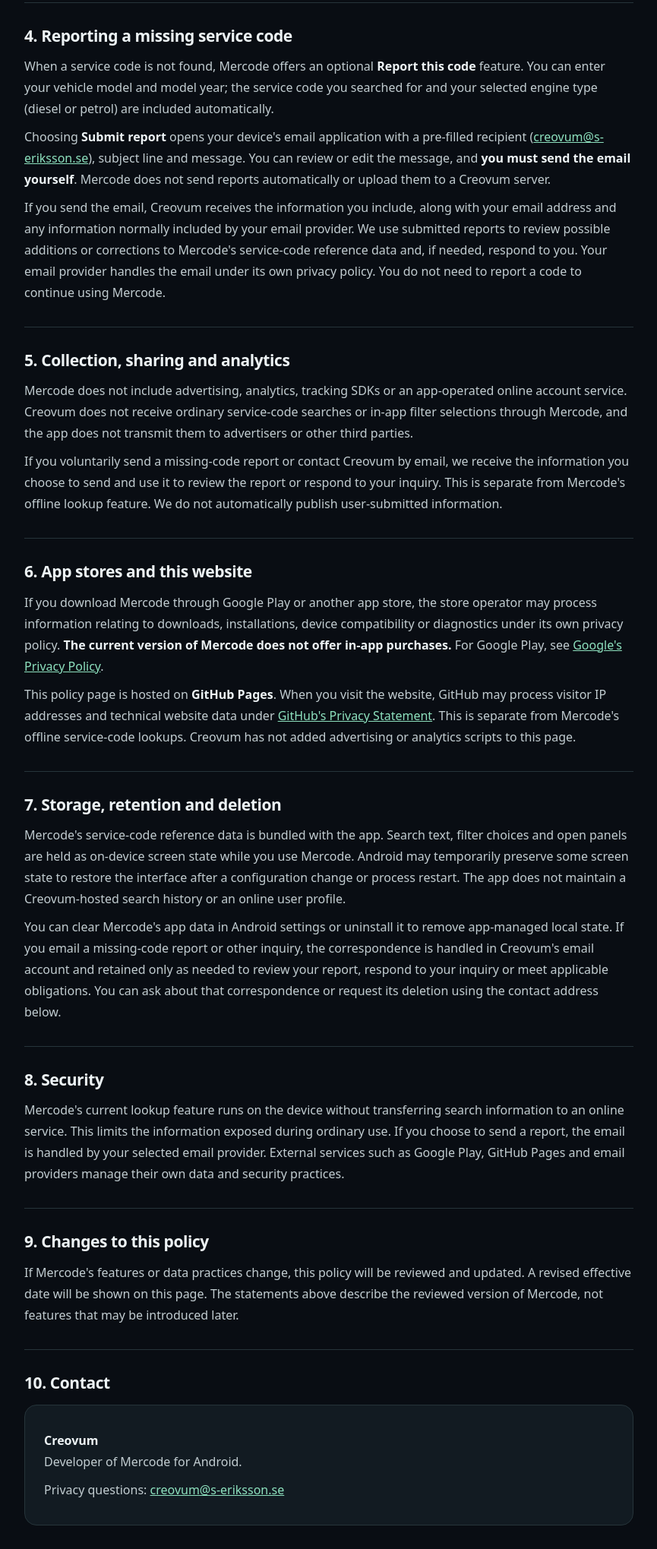
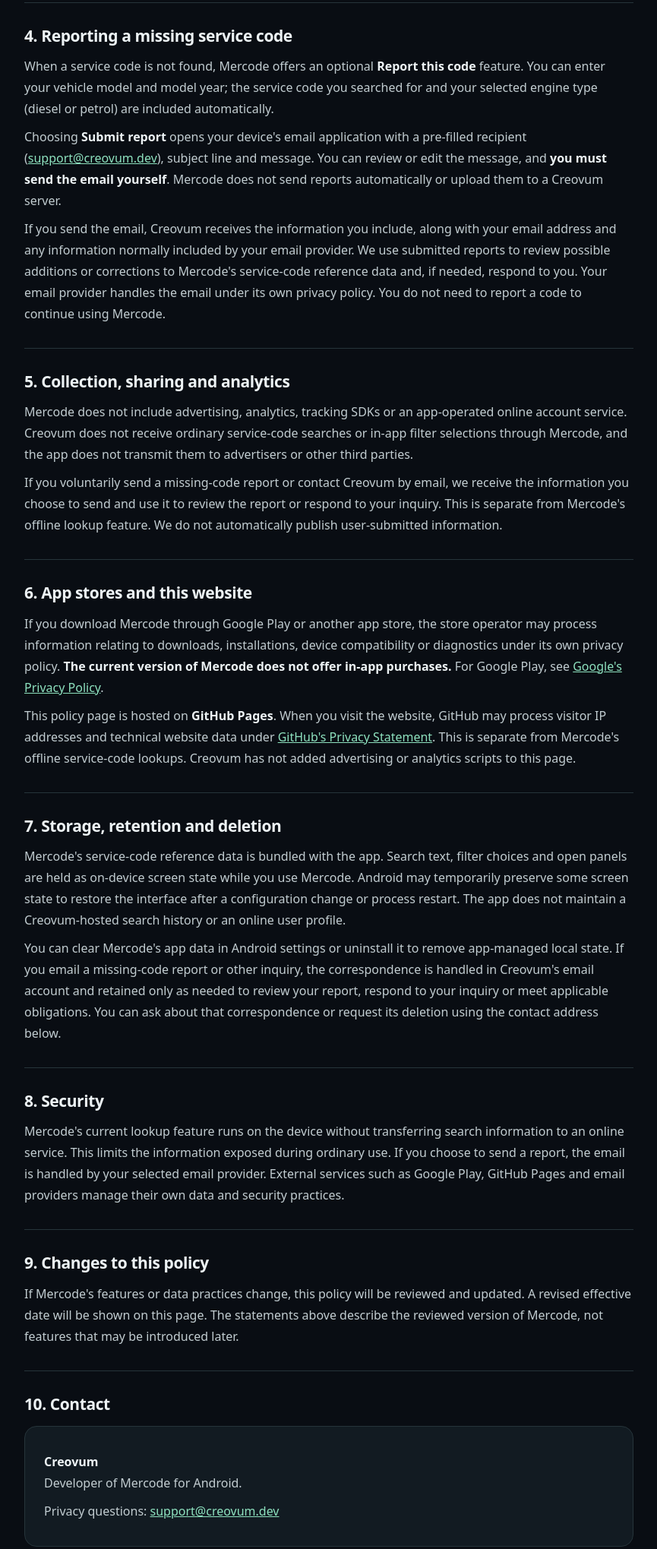
Before and after one commit to Creovum/creovum.github.io, a plain HTML site: page mercode/privacy-policy/index.html in a window 1280 px wide. Shown: the part 1167-3206 px from the top of the page at 76% size, without its empty margins (207-1072 px from the left). Drawn offline with Linux system fonts and the light colour scheme.

Commit message:
Update contact email in privacy policy
Changed e-mail

```diff
--- a/mercode/privacy-policy/index.html
+++ b/mercode/privacy-policy/index.html
@@ -40,7 +40,7 @@
   </section>
   <section class="section"><h2>4. Reporting a missing service code</h2>
     <p>When a service code is not found, Mercode offers an optional <strong>Report this code</strong> feature. You can enter your vehicle model and model year; the service code you searched for and your selected engine type (diesel or petrol) are included automatically.</p>
-    <p>Choosing <strong>Submit report</strong> opens your device's email application with a pre-filled recipient (<a href="mailto:creovum@s-eriksson.se">creovum@s-eriksson.se</a>), subject line and message. You can review or edit the message, and <strong>you must send the email yourself</strong>. Mercode does not send reports automatically or upload them to a Creovum server.</p>
+    <p>Choosing <strong>Submit report</strong> opens your device's email application with a pre-filled recipient (<a href="mailto:support@creovum.dev">support@creovum.dev</a>), subject line and message. You can review or edit the message, and <strong>you must send the email yourself</strong>. Mercode does not send reports automatically or upload them to a Creovum server.</p>
     <p>If you send the email, Creovum receives the information you include, along with your email address and any information normally included by your email provider. We use submitted reports to review possible additions or corrections to Mercode's service-code reference data and, if needed, respond to you. Your email provider handles the email under its own privacy policy. You do not need to report a code to continue using Mercode.</p>
   </section>
   <section class="section"><h2>5. Collection, sharing and analytics</h2>
@@ -64,7 +64,7 @@
   <section class="section"><h2>10. Contact</h2>
     <div class="contact">
       <p><strong>Creovum</strong><br>Developer of Mercode for Android.</p>
-      <p>Privacy questions: <a href="mailto:creovum@s-eriksson.se">creovum@s-eriksson.se</a></p>
+      <p>Privacy questions: <a href="mailto:support@creovum.dev">support@creovum.dev</a></p>
     </div>
   </section>
   <footer>&copy; 2026 Creovum. <a href="/">Home</a></footer>
```
